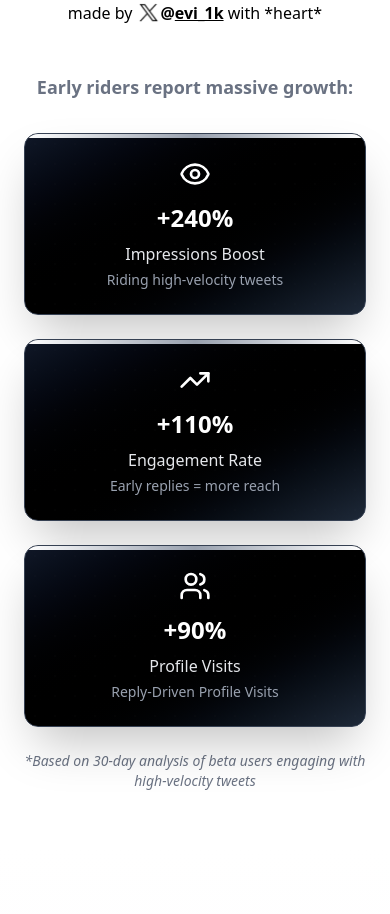
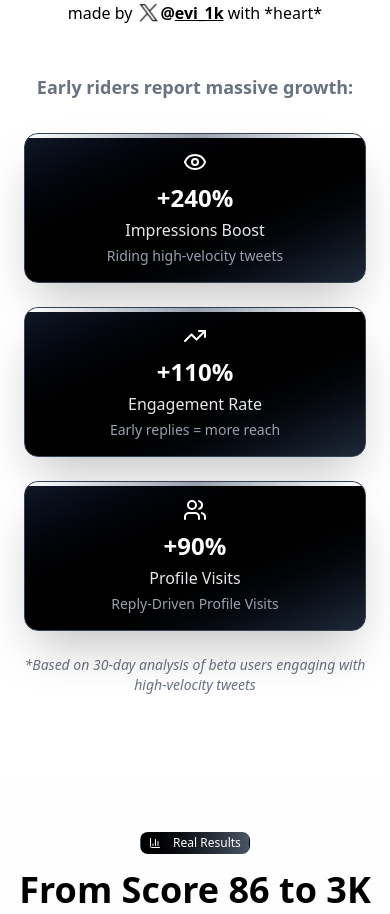
Before and after one commit to Evilavy/AlphaX, a Next.js app: page / in a window 390 px wide. Shown: the part 1000-1914 px from the top of the page. Built offline with nearby package versions, Linux system fonts and the light colour scheme; no server answers; the database is empty.

Commit message:
Refactor styles in HeroScrollDemo component to improve layout consistency. Adjust padding and icon sizes for better responsiveness and visual appeal.

```diff
--- a/components/container-scroll-animation-demo.tsx
+++ b/components/container-scroll-animation-demo.tsx
@@ -397,7 +397,7 @@ export default function HeroScrollDemo() {
                       initial={{ opacity: 0, y: 20, scale: 0.9 }}
                       animate={{ opacity: 1, y: 0, scale: 1 }}
                       transition={{ delay: 1 + i * 0.2, duration: 0.6 }}
-                      className="bg-gradient-to-br from-gray-900 via-black to-gray-800 border border-gray-700 rounded-xl p-6 text-center relative overflow-hidden shadow-2xl"
+                      className="bg-gradient-to-br from-gray-900 via-black to-gray-800 border border-gray-700 rounded-xl p-4 md:p-6 text-center relative overflow-hidden shadow-2xl"
                     >
                       <motion.div
                         className="absolute inset-0 rounded-xl opacity-30"
@@ -424,13 +424,13 @@ export default function HeroScrollDemo() {
                       <div className="absolute inset-0 opacity-10">
                         <div className="absolute inset-0 bg-[radial-gradient(circle_at_50%_50%,rgba(255,255,255,0.1)_1px,transparent_1px)] bg-[length:20px_20px]" />
                       </div>
-                      <metric.icon className="w-8 h-8 text-white mx-auto mb-3 relative z-10" />
+                      <metric.icon className="w-6 h-6 md:w-8 md:h-8 text-white mx-auto mb-2 md:mb-3 relative z-10" />
                       <div className="text-white relative z-10">
                         <span className="font-bold text-2xl md:text-3xl">
                           +{metric.value}%
                         </span>
                       </div>
-                      <p className="text-gray-200 font-medium mt-2 relative z-10">
+                      <p className="text-gray-200 font-medium mt-1 md:mt-2 relative z-10">
                         {metric.label}
                       </p>
                       <p className="text-gray-400 text-sm mt-1 relative z-10">
```
